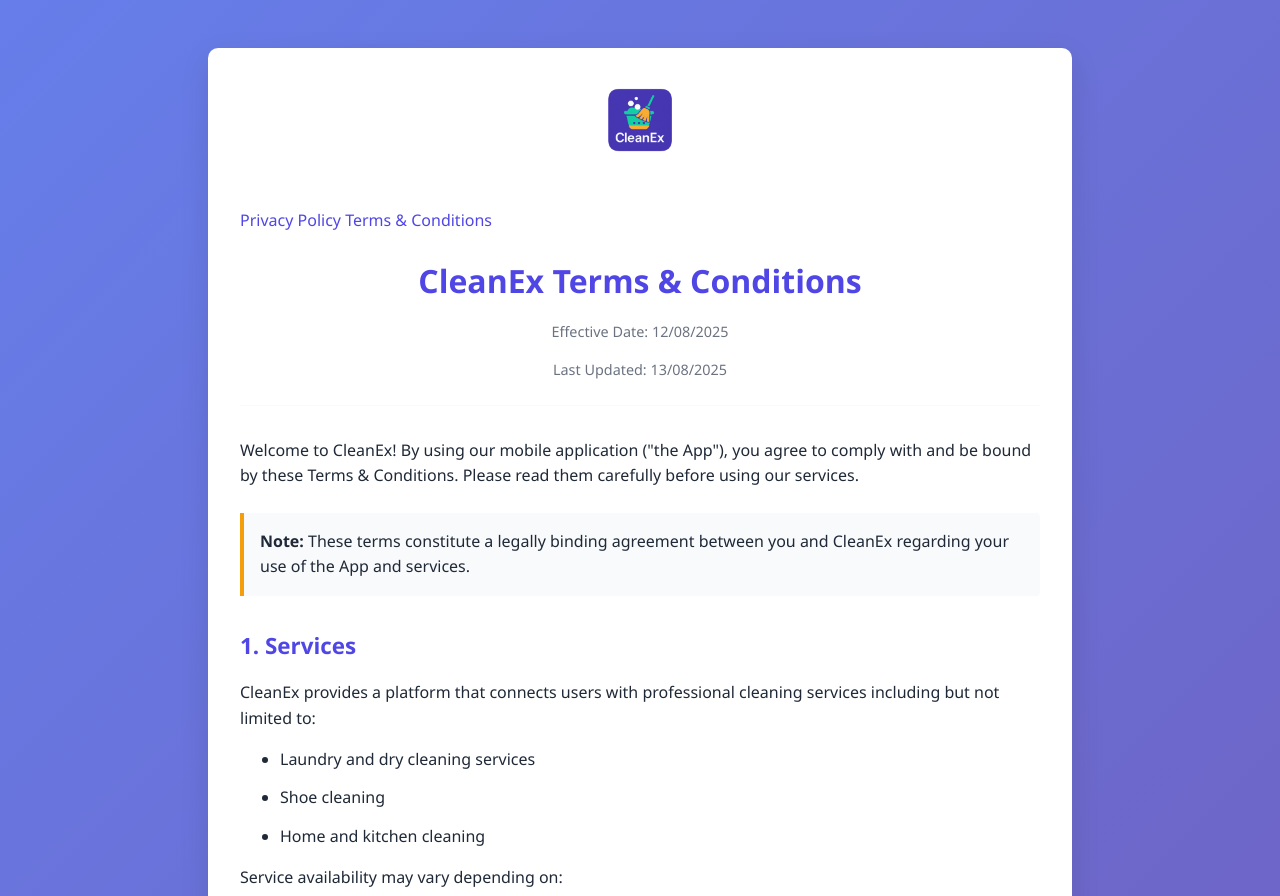
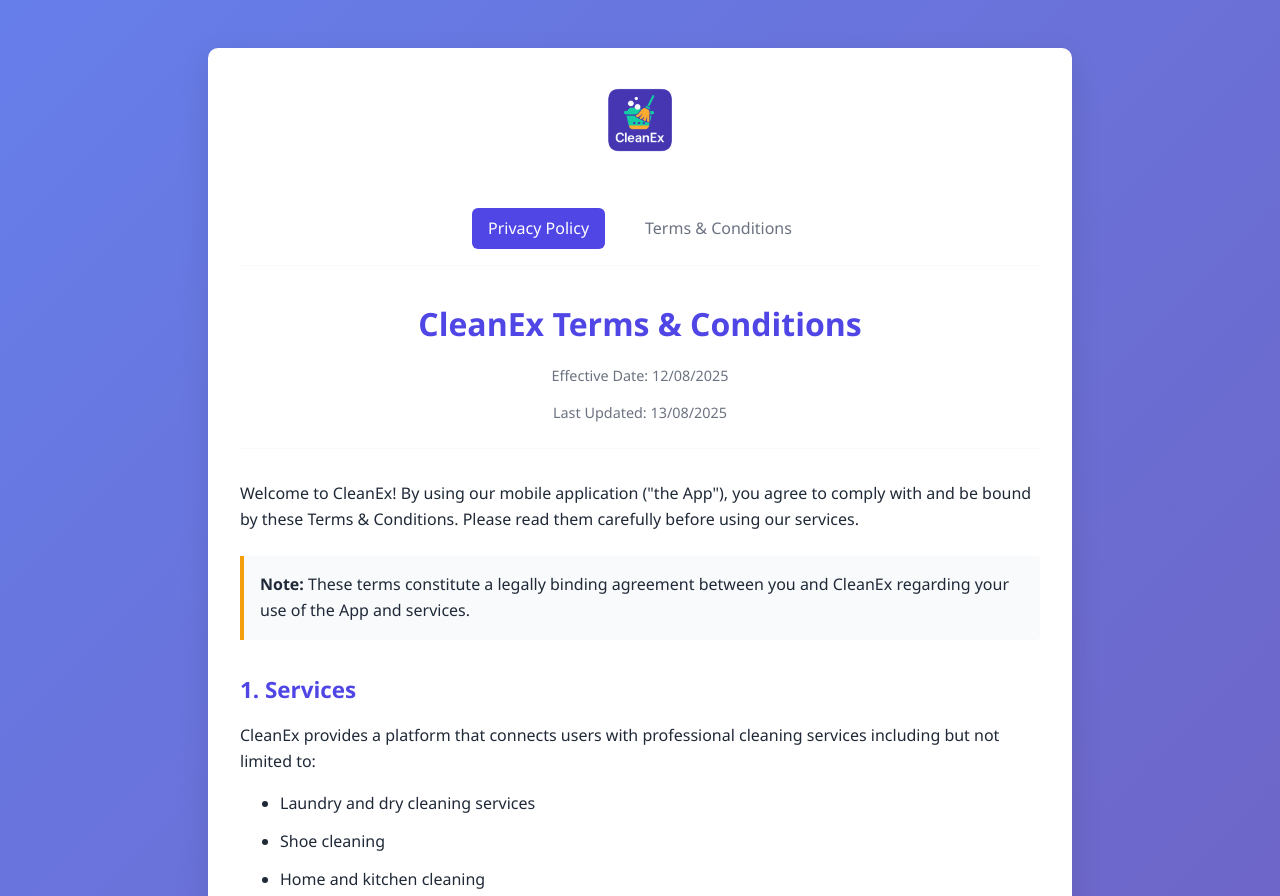
Before and after one commit to Moussassoss/CleanEx-Privacy, a plain HTML site: page terms.html in a window 1280 px wide. Shown: the top 896 px of the page. Drawn offline with Linux system fonts and the light colour scheme.

Commit message:
style changed

```diff
--- a/terms.html
+++ b/terms.html
@@ -51,6 +51,34 @@
             height: 80px;
             width: auto;
             margin-bottom: 1rem;
+        }
+
+        .nav-links {
+            display: flex;
+            justify-content: center;
+            gap: 1.5rem;
+            margin-bottom: 2rem;
+            padding-bottom: 1rem;
+            border-bottom: 1px solid var(--light);
+        }
+
+        .nav-links a {
+            padding: 0.5rem 1rem;
+            border-radius: 6px;
+            font-weight: 500;
+            color: var(--gray);
+            transition: all 0.3s ease;
+        }
+
+        .nav-links a:hover {
+            color: var(--primary);
+            background-color: var(--light);
+            text-decoration: none;
+        }
+
+        .nav-links a.active {
+            color: var(--white);
+            background-color: var(--primary);
         }
 
         header {
```
